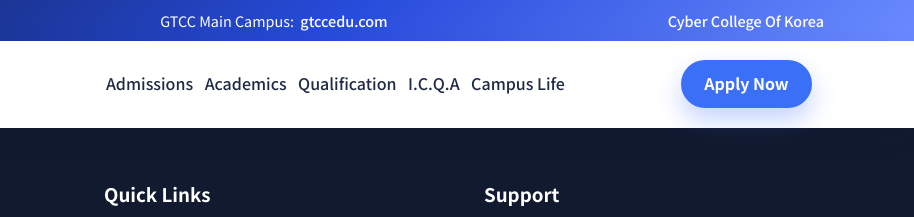
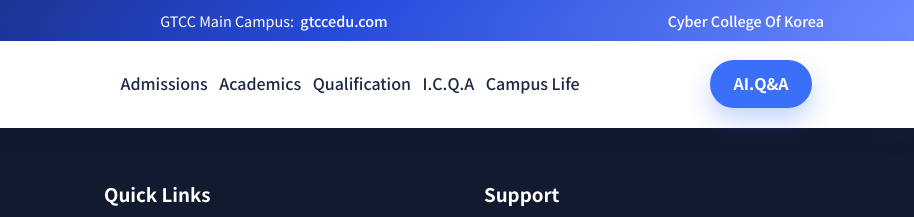
Before and after one commit to PeterKimCode/yjisc_cyber_af, a plain HTML site: page about.html in a window 1280 px wide. Shown: the top 217 px of the page, 366-1280 px from the left. Drawn offline with Linux system fonts and the light colour scheme.

Commit message:
Update header.html

```diff
--- a/assets/partials/header.html
+++ b/assets/partials/header.html
@@ -203,7 +203,7 @@
             </ul>
         </nav>
         <div class="cta-group">
-            <a class="btn primary" href="https://open.kakao.com/o/pfJrLjVh" target="_blank" rel="noopener noreferrer">Apply Now</a>
+            <a class="btn primary" href="https://gemini.google.com/app" target="_blank" rel="noopener noreferrer">AI.Q&A</a>
             <div class="google-translate" id="google_translate_element" aria-label="Select Language"></div>
         </div>
     </div>
```
